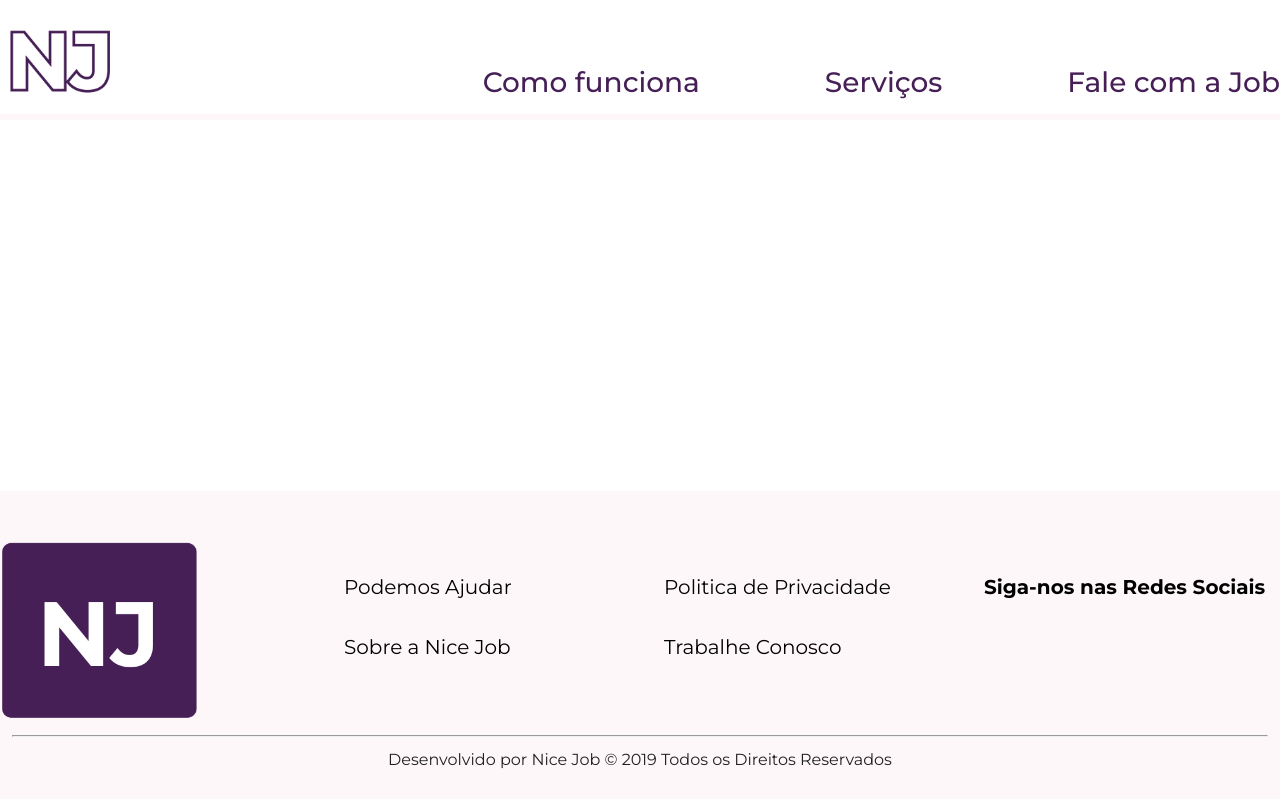
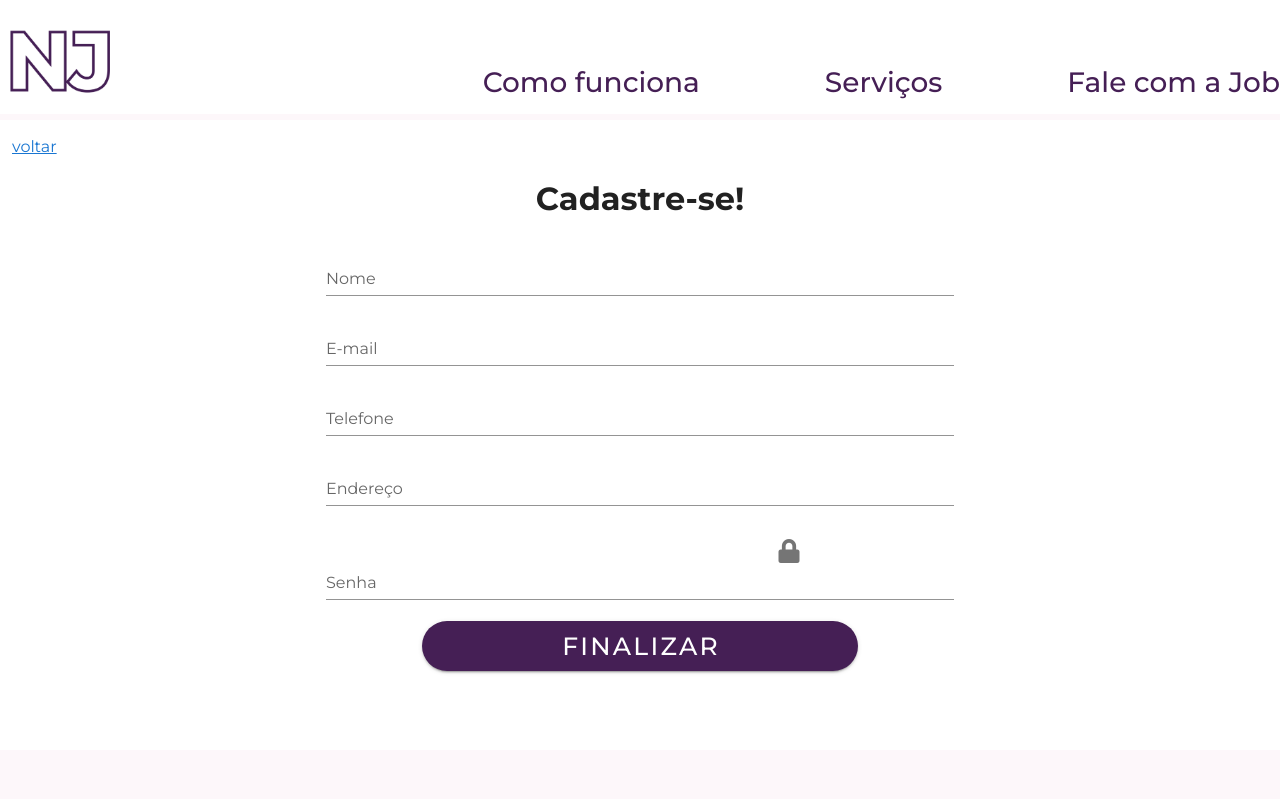
Before and after one commit to febls/nice-job, a Nuxt app: page /cadastro in a window 1280 px wide. Shown: the top 799 px of the page. Built offline with nearby package versions, Linux system fonts and the light colour scheme.

Commit message:
login, cadastro, minha area

```diff
--- a/assets/scss/app.scss
+++ b/assets/scss/app.scss
@@ -149,3 +149,12 @@ footer li {
 footer ul {
   margin-top: 30px;
 }
+
+.top-base {
+  height: 650px !important;
+  padding-top: 135px!important;
+}
+.top-base-register {
+  height: 750px !important;
+  padding-top: 135px!important;
+}
--- /dev/null
+++ b/pages/cadastro.vue
@@ -0,0 +1,57 @@
+<template>
+<div>
+
+<v-container class="top-base-register">
+<div>
+    <div>
+     <a href="/"><p>voltar</p></a>
+    </div>
+
+    <center>
+        <form style="width: 50%;">
+        <h1 class="section-title-login">Cadastre-se!</h1>
+        <br>
+        <v-text-field class="label-form"
+            v-model="nome"
+            :error-messages="emailErrors"
+            label="Nome"
+
+        ></v-text-field>
+        <v-text-field class="label-form"
+            v-model="email"
+            :error-messages="emailErrors"
+            label="E-mail"
+
+        ></v-text-field>
+        <v-text-field class="label-form"
+            v-model="telefone"
+            :error-messages="emailErrors"
+            label="Telefone"
+
+        ></v-text-field>
+        <v-text-field class="label-form"
+            v-model="endereco"
+            :error-messages="emailErrors"
+            label="Endereço"
+
+        ></v-text-field>
+        <br>
+        <v-row align="left" justify="space-around" style="margin-left: 286px; color: black !important;">
+            <v-icon>fas fa-lock</v-icon></v-row>
+        <v-text-field class="label-form"
+            v-model="password"
+            :error-messages="emailErrors"
+            label="Senha"
+
+        ></v-text-field>
+
+
+        <a href="/minha-area"><v-btn style="border: 0; color: #FFF;border-radius: 60px;background-color: #451F55;width: 436px;height: 50px;font-size: 25px!important; text-transform: none;">FINALIZAR</v-btn></a>
+
+
+        </form>
+    </center>
+  </div>
+  </v-container>
+</div>
+</template>
--- /dev/null
+++ b/pages/login.vue
@@ -0,0 +1,35 @@
+<template>
+
+<v-container class="top-base">
+    <div>
+        <a href="/"><p>voltar</p></a>
+    </div>
+    <div>
+        <center>
+            <form style="width: 50%;">
+            <h1 class="section-title-login">Entre, seja bem vindo!</h1>
+            <br />
+            <v-text-field class="label-form"
+                v-model="email"
+                :error-messages="emailErrors"
+                label="E-mail"
+
+            ></v-text-field>
+            <v-text-field class="label-form"
+                v-model="senha"
+                :error-messages="emailErrors"
+                label="Senha"
+
+            ></v-text-field>
+            <p style=" align-items: left; margin-left: 442px;font-style: italic;">Esqueceu a senha?</p>
+
+            <v-btn @click="click" style="border: 0; color: #FFF;border-radius: 60px;background-color: #451F55;width: 436px;height: 50px;font-size: 25px!important; text-transform: none;">ENTRAR</v-btn>
+            </form>
+            <hr style=" width: 50%; margin-top: 17px;">
+            <br>
+            <a href="/cadastro"><v-btn style="border: 0; color: #451F55;border-radius: 60px;background-color: #fff;width: 436px;height: 50px;font-size: 25px!important; text-transform: none;">CADASTRE-SE</v-btn></a>
+        </center>
+    </div>
+</v-container>
+
+</template>
--- /dev/null
+++ b/pages/minha-area.vue
@@ -0,0 +1,79 @@
+<template>
+<div>
+
+  <v-container class="page-header p-t-70">
+<a href="/"><p>voltar</p></a>
+  </v-container>
+  <v-container class="page-header p-t-70">
+    <h1 class="section-title-login">Olá, {name}</h1>
+  </v-container>
+
+   <v-container>
+                <v-layout row wrap>
+                    <v-flex md4 xs12>
+                        <img src="/images/perfil.png" width="120px" alt="logo nice job">
+                        <p>{name}, {age}</p>
+                        <v-btn small>Meus Dados</v-btn><v-btn small>Segurança</v-btn>
+                    </v-flex>
+
+                    <v-flex md1 xs12>
+                       <div class="vl"></div>
+                     </v-flex>
+
+                    <v-flex md7 xs12>
+
+                          <v-btn @click="click" style="border: 0; color: #FFF;border-radius: 60px;background-color: #451F55;width: 436px;height: 50px;font-size: 25px!important; text-transform: none;">Publicar um job!</v-btn>
+                  <br><br>
+                  <spam>Últimos Serviços</spam><br>
+                    <br>
+                    <v-layout row wrap>
+                     <v-flex md6 xs12>
+                      <v-card  class="mx-auto"  max-width="300" outlined>
+                        <v-list-item three-line>
+                          <v-list-item-content>
+                            <div class="overline mb-4"> @category_service</div>
+                            <v-list-item-title class="headline mb-1"> @titulo_job</v-list-item-title><br>
+                            <v-list-item-subtitle> @resume_service</v-list-item-subtitle>
+                          </v-list-item-content>
+                            <v-list-item-avatar tile size="80" color="grey">
+                            </v-list-item-avatar>
+                          </v-list-item>
+                            <v-card-actions>
+                              <v-btn text>Ver</v-btn>
+
+                            </v-card-actions>
+                        </v-card>
+                        </v-flex>
+                      <v-flex md6 xs12>
+                      <v-card  class="mx-auto"  max-width="300" outlined>
+                        <v-list-item three-line>
+                          <v-list-item-content>
+                            <div class="overline mb-4"> @category_service</div>
+                            <v-list-item-title class="headline mb-1"> @titulo_job</v-list-item-title><br>
+                            <v-list-item-subtitle> @resume_service</v-list-item-subtitle>
+                          </v-list-item-content>
+                            <v-list-item-avatar tile size="80" color="grey">
+                            </v-list-item-avatar>
+                          </v-list-item>
+                            <v-card-actions>
+                              <v-btn text>Ver</v-btn>
+                            </v-card-actions>
+                        </v-card>
+                        </v-flex>
+                      </v-layout>
+                    </v-flex>
+
+                </v-layout>
+            </v-container>
+
+
+
+</div>
+</template>
+
+<style>
+.vl {
+  border-left: 4px solid #451F55;
+  height: 400px;
+}
+</style>
```
